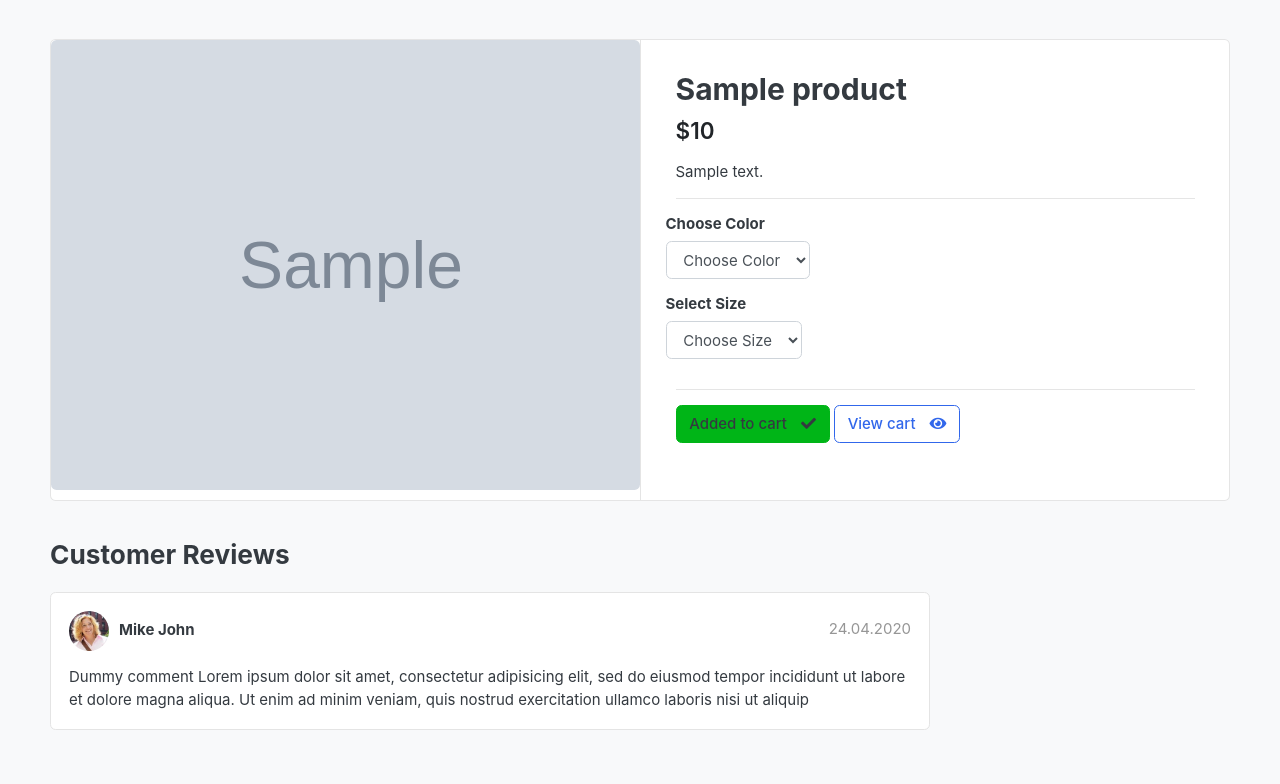
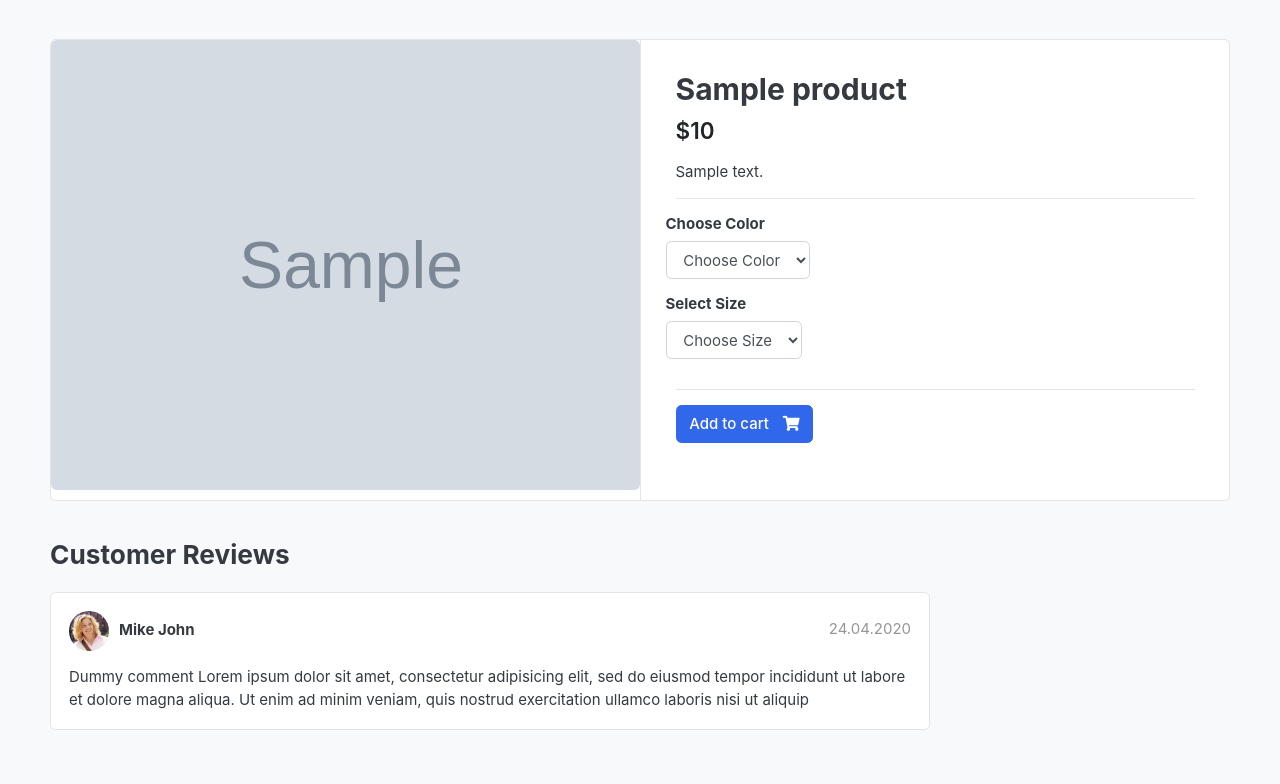
Before and after one commit to Ali-Sina-255/Django-Ecommerce-project, a Django app: template templates/store/product_detail.html in a window 1280 px wide. Shown: the part 119-903 px from the top of the page. Run offline with Django 5.2, Linux system fonts and the light colour scheme; the template is opened without the code that fills it: values that come from a table or form of the project are taken from there, others are empty; tables that the repository leaves empty hold one stand-in row (values such as "Sample post"); grey boxes marked "Sample" are stand-in pictures; some libraries are stand-ins or nearby versions; some web fonts are replaced.

Commit message:
product variations category is added

```diff
--- a/carts/models.py
+++ b/carts/models.py
@@ -1,5 +1,5 @@
 from django.db import models
-from store.models import Product
+from store.models import Product, Variation
 
 
 class Cart(models.Model):
@@ -12,9 +12,10 @@ class Cart(models.Model):
 
 class CartItem(models.Model):
     product = models.ForeignKey(Product, on_delete=models.CASCADE)
+    variations = models.ManyToManyField(Variation, blank=True)
     cart = models.ForeignKey(Cart, on_delete=models.CASCADE)
     quantity = models.IntegerField()
     is_active = models.BooleanField(default=True)
 
-    def __str__(self) -> str:
+    def __unicode__(self) -> str:
         return self.product
--- a/carts/views.py
+++ b/carts/views.py
@@ -15,6 +15,7 @@ def _cart_id(request):
 def add_cart(request, product_id):
     # get product
     product = Product.objects.get(id=product_id)
+    variation_list = []
     if request.method == "POST":
         # color = request.POST['color']
         # size = request.POST['size']
@@ -25,7 +26,7 @@ def add_cart(request, product_id):
             print(key, value)
             try:
                 variation = Variation.objects.get(product=product,variation_category__iexact=key,variation_value__iexact=value)
-                print(variation)
+                variation_list.append(variation)
             except:
                 pass
 
@@ -41,6 +42,11 @@ def add_cart(request, product_id):
 
     try:
         cart_item = CartItem.objects.get(product=product, cart=cart)
+        if len(variation_list) > 0:
+            cart_item.variations.clear()
+            for item in variation_list:
+                cart_item.variations.add(item)
+
         cart_item.quantity += 1
         cart_item.save()
     except CartItem.DoesNotExist:
@@ -49,6 +55,10 @@ def add_cart(request, product_id):
             cart=cart,
             quantity=1
         )
+        if len(variation_list) > 0:
+            cart_item.variations.clear()
+            for item in variation_list:
+                cart_item.variations.add(item)
     cart_item.save()
 
     return redirect('cart:cart')
--- a/templates/store/product_detail.html
+++ b/templates/store/product_detail.html
@@ -54,16 +54,8 @@
               <hr />
               {% if single_product.stock <= 0 %}
               <h3 class="text-danger">Out of Stock</h3>
-              {% else %} {% if in_cart %}
-              <a class="btn btn-success">
-                <span class="text">Added to cart</span>
-                <i class="fas fa-check"></i>
-              </a>
-              <a href="{% url 'cart:cart' %}" class="btn btn-outline-primary">
-                <span class="text">View cart</span>
-                <i class="fas fa-eye"></i>
-              </a>
               {% else %}
+
               <button
                type="submit"
                 class="btn btn-primary"
@@ -71,7 +63,8 @@
                 <span class="text">Add to cart</span>
                 <i class="fas fa-shopping-cart"></i>
               </button>
-              {% endif %} {% endif %}
+              {% endif %}
+
             </article>
           </form>
           <!-- product-info-aside .// -->
```
Also changed, not shown: carts/admin.py (+14 -2 lines), store/admin.py (+14 -4 lines), templates/cart/cart.html (+6 -2 lines), carts/migrations/0002_cartitem_variations.py (added).
